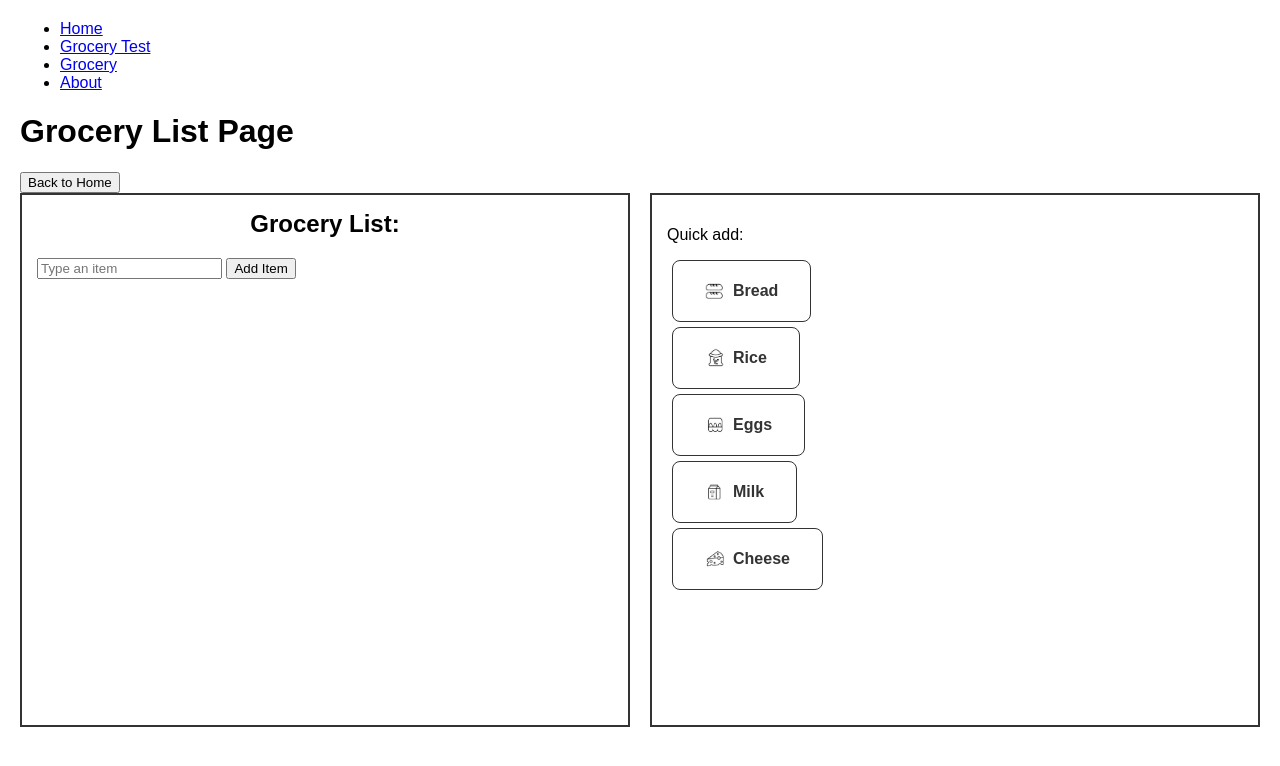
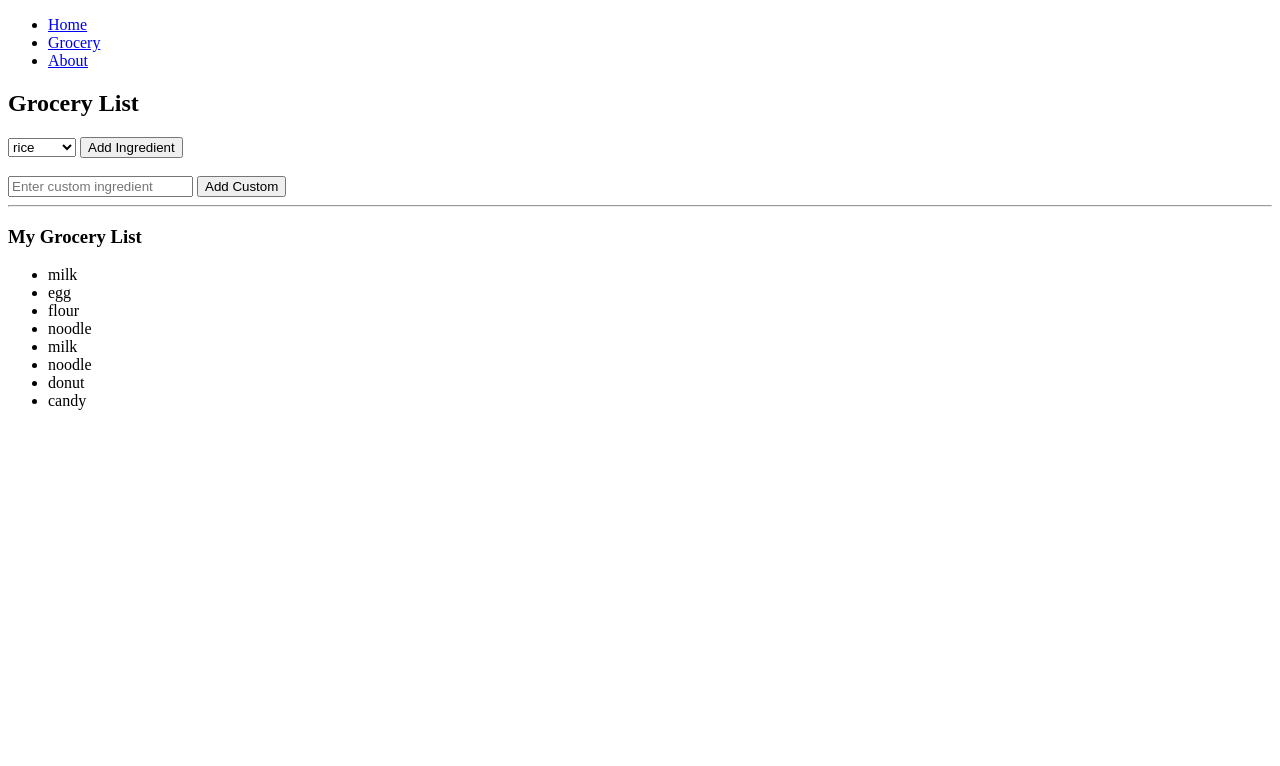
Before and after one commit to niesahniche/2610-CSP1123-G016, a Django app: page /grocery/ in a window 1280 px wide. Shown: the top 766 px of the page. Run offline with Django 5.2, Linux system fonts and the light colour scheme; data comes from the database, SQL or seed files in the repository; both versions use the stored data as it was after the commit.

Commit message:
ingredient and custom_name can be displayed and stored in database Ali

```diff
--- a/campuscook/pages/admin.py
+++ b/campuscook/pages/admin.py
@@ -5,6 +5,7 @@ from django.contrib import admin
 from .models import *
 
 admin.site.register(Ingredient)
+admin.site.register(CustomIngredient)
 admin.site.register(AppUser)
 admin.site.register(RecipeFilter)
 admin.site.register(Recipe)
--- a/campuscook/pages/models.py
+++ b/campuscook/pages/models.py
@@ -8,13 +8,13 @@ class AppUser(models.Model):
     def __str__(self):
         return self.username
 
-class Ingredient(models.Model):
-    name = models.CharField(max_length=100, unique=True)
+class RecipeFilter(models.Model):
+    name = models.CharField(max_length=100)
     def __str__(self):
         return self.name
 
-class RecipeFilter(models.Model):
-    name = models.CharField(max_length=100)
+class Ingredient(models.Model):
+    name = models.CharField(max_length=100, unique=True)
     def __str__(self):
         return self.name
 
@@ -24,16 +24,23 @@ class Recipe(models.Model):
     cooking_time = models.IntegerField()
     appliance = models.CharField(max_length=100)
     instructions = models.TextField()
-    filters = models.ManyToManyField(RecipeFilter)
+    filters = models.ManyToManyField(RecipeFilter, blank=True, null=True)
     user = models.ForeignKey(AppUser, on_delete=models.CASCADE)
     def __str__(self):
         return self.name
 
+class CustomIngredient(models.Model):
+    name = models.CharField(max_length=100)
+    recipe = models.ForeignKey(Recipe, on_delete=models.CASCADE)
+    def __str__(self):
+        return self.name
+
 class Grocery(models.Model):
-    ingredient = models.ForeignKey(Ingredient, on_delete=models.CASCADE)
+    ingredient = models.ForeignKey(Ingredient, on_delete=models.CASCADE, null=True, blank=True)
+    custom_name = models.CharField(max_length=100, null=True, blank=True)
     user = models.ForeignKey(AppUser, on_delete=models.CASCADE)
     def __str__(self):
-        return f"{self.user.username} - {self.ingredient.name}"
+        return self.ingredient.name if self.ingredient else self.custom_name
 
 class SavedRecipe(models.Model):
     user = models.ForeignKey(AppUser, on_delete=models.CASCADE)
--- a/campuscook/pages/templates/pages/base.html
+++ b/campuscook/pages/templates/pages/base.html
@@ -1,13 +1,12 @@
 <!doctype html>
 <html>
 <head>
-    <title>Coding for Entrepreneurs is doing Try Django</title>
+    <title>CampusCook</title>
 </head>
 <body>
    <nav>
     <ul>
         <li><a href="/">Home</a></li>
-        <li><a href="/grocery_test/">Grocery Test</a></li>
         <li><a href="/grocery/">Grocery</a></li>
         <li><a href="/about/">About</a></li>
 
@@ -15,7 +14,7 @@
     </nav>
 
    {% block content %}
-    replace me
+    #replace me, this will be under navigation bar on every page
    {% endblock %}
 
     </body>
--- a/campuscook/pages/templates/pages/grocery.html
+++ b/campuscook/pages/templates/pages/grocery.html
@@ -2,53 +2,44 @@
 
 {% block content %}
 
-{% load static %}
+<h2>Grocery List</h2>
 
-<!DOCTYPE html>
-<html lang="en">
-<head>
-  <meta charset="UTF-8">
-  <title>Grocery List</title>
-  <!-- Correct static paths -->
-  <link rel="stylesheet" href="{% static 'pages/style.css' %}">
-</head>
-<body>
-  <h1>Grocery List Page</h1>
-  <button onclick="location.href='/'">Back to Home</button>
+<!-- ADD PRESET INGREDIENT -->
+<form method="POST">
+    {% csrf_token %}
+    <select name="ingredient_id">
+        {% for ing in ingredients %}
+            <option value="{{ ing.id }}">{{ ing.name }}</option>
+        {% endfor %}
+    </select>
+    <button type="submit">Add Ingredient</button>
+</form>
 
-  <div class="container">
-    <div class="grocery-box">
-      <h2>Grocery List:</h2>
-      <form id="addForm">
-        <input type="text" id="itemInput" placeholder="Type an item">
-        <button type="submit">Add Item</button>
-      </form>
-      <ul class="grocery-list" id="groceryList"></ul>
-    </div>
+<br>
 
-    <!-- Quick add preset items -->
-    <div class="preset-items">
-      <p>Quick add:</p>
-      <button type="button" class="btn" onclick="addItem('Bread')">
-        <img src="{% static 'pages/images/bread.png' %}" alt="Bread" class="icon"> Bread
-      </button>
-      <button type="button" class="btn" onclick="addItem('Rice')">
-        <img src="{% static 'pages/images/rice.png' %}" alt="Rice" class="icon"> Rice
-      </button>
-      <button type="button" class="btn" onclick="addItem('Eggs')">
-        <img src="{% static 'pages/images/eggs.png' %}" alt="Eggs" class="icon"> Eggs
-      </button>
-      <button type="button" class="btn" onclick="addItem('Milk')">
-        <img src="{% static 'pages/images/milk.png' %}" alt="Milk" class="icon"> Milk
-      </button>
-      <button type="button" class="btn" onclick="addItem('Cheese')">
-        <img src="{% static 'pages/images/cheese.png' %}" alt="Cheese" class="icon"> Cheese
-      </button>
-    </div>
-  </div>
+<!-- ADD CUSTOM INGREDIENT -->
+<form method="POST">
+    {% csrf_token %}
+    <input type="text" name="custom_name" placeholder="Enter custom ingredient">
+    <button type="submit">Add Custom</button>
+</form>
 
-  <!-- Place script at the end of body so DOM is ready -->
-  <script src="{% static 'pages/script.js' %}"></script>
-</body>
-</html>
+<hr>
+
+<h3>My Grocery List</h3>
+
+<ul>
+    {% for item in groceries %}
+        <li>
+            {% if item.ingredient %}
+                {{ item.ingredient.name }}
+            {% else %}
+                {{ item.custom_name }}
+            {% endif %}
+        </li>
+    {% empty %}
+        <li>No items yet</li>
+    {% endfor %}
+</ul>
+
 {% endblock %}
--- a/campuscook/pages/templates/pages/home.html
+++ b/campuscook/pages/templates/pages/home.html
@@ -1,7 +1,7 @@
 {% extends 'pages/base.html' %}
 
 {% block content %}
-    <h1>Hello world</h1>
+    <h1>Campus Cook</h1>
 
-    <p>This is a template</p>
+    <p>Welcome to Campus Cook!</p>
 {% endblock %}
--- a/campuscook/pages/urls.py
+++ b/campuscook/pages/urls.py
@@ -5,5 +5,5 @@ urlpatterns = [
     path("", views.home, name="home"),
     path("about/", views.about, name="about"),
     path("grocery/", views.grocery, name="grocery"),
-    path('grocery_test/', views.grocery_test, name='grocery'),
+
 ]
--- a/campuscook/pages/views.py
+++ b/campuscook/pages/views.py
@@ -9,16 +9,38 @@ def home(request):
 def about(request):
     return render(request, "pages/about.html")
 
+
+#paste your all views here
+from django.shortcuts import render
+from django.shortcuts import redirect
+from .models import Grocery, AppUser , Ingredient
+
+#grocery list view
 def grocery(request):
-    return render(request, "pages/grocery.html")
+    user = AppUser.objects.first()  # temporary user
 
-from django.shortcuts import render
-from .models import Grocery, AppUser
+    if request.method == "POST":
 
-def grocery_test(request):
-    user = AppUser.objects.first()  #take first user from database for demonstration
+        # Add preset ingredient
+        if 'ingredient_id' in request.POST:
+            ing_id = request.POST.get('ingredient_id')
+            ingredient = Ingredient.objects.get(id=ing_id)
+
+            Grocery.objects.create(user=user, ingredient=ingredient)
+
+        # Add custom ingredient
+        elif 'custom_name' in request.POST:
+            name = request.POST.get('custom_name')
+
+            if name:
+                Grocery.objects.create(user=user, custom_name=name)
+
+        return redirect('grocery')
+
     groceries = Grocery.objects.filter(user=user)
+    ingredients = Ingredient.objects.all()
 
-    return render(request, 'pages/grocery_test.html', {
-        'groceries': groceries
+    return render(request, 'pages/grocery.html', {
+        'groceries': groceries,
+        'ingredients': ingredients
     })
```
Also changed, not shown: campuscook/pages/templates/pages/grocery_test.html (deleted, +0 -13 lines), campuscook/db.sqlite3, campuscook/pages/migrations/0004_grocery_custom_name_alter_grocery_ingredient_and_more.py (added), campuscook/pages/migrations/0005_alter_recipe_filters.py (added).
